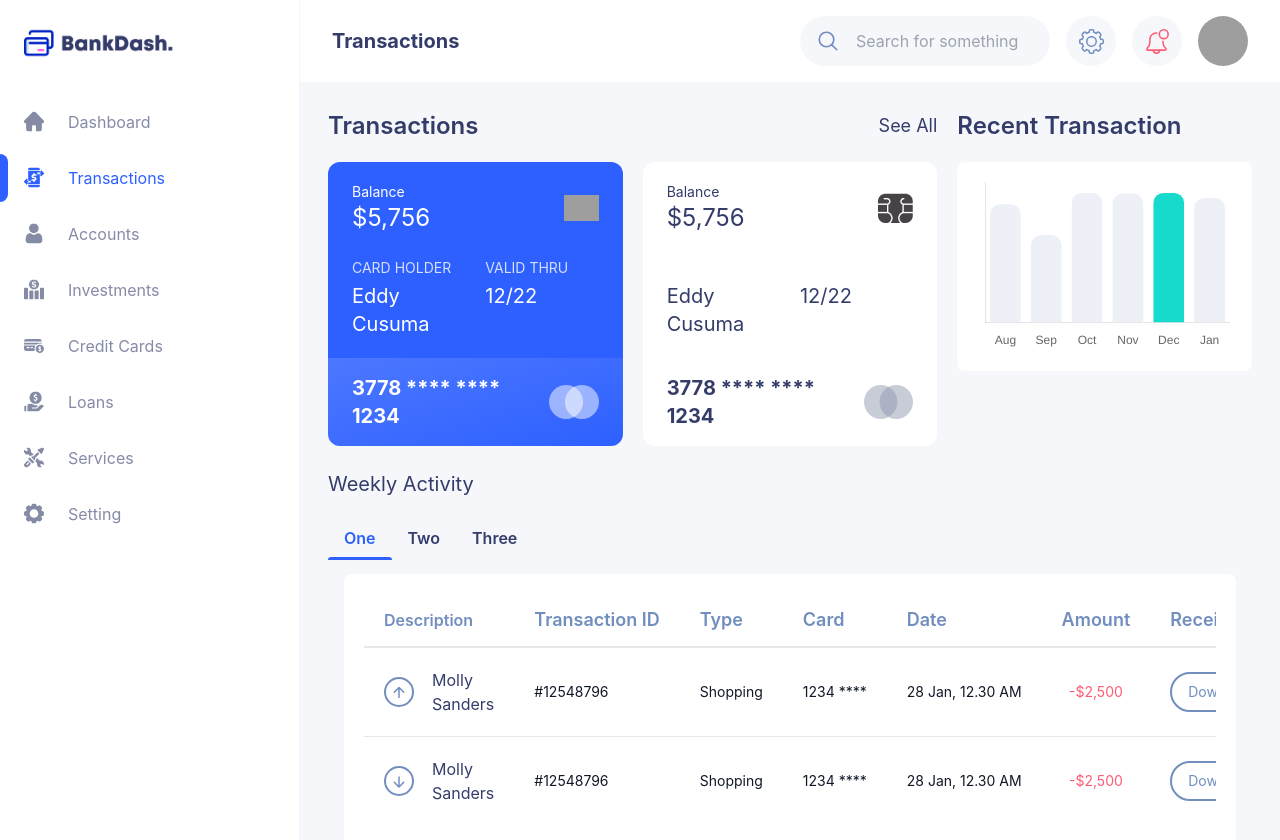
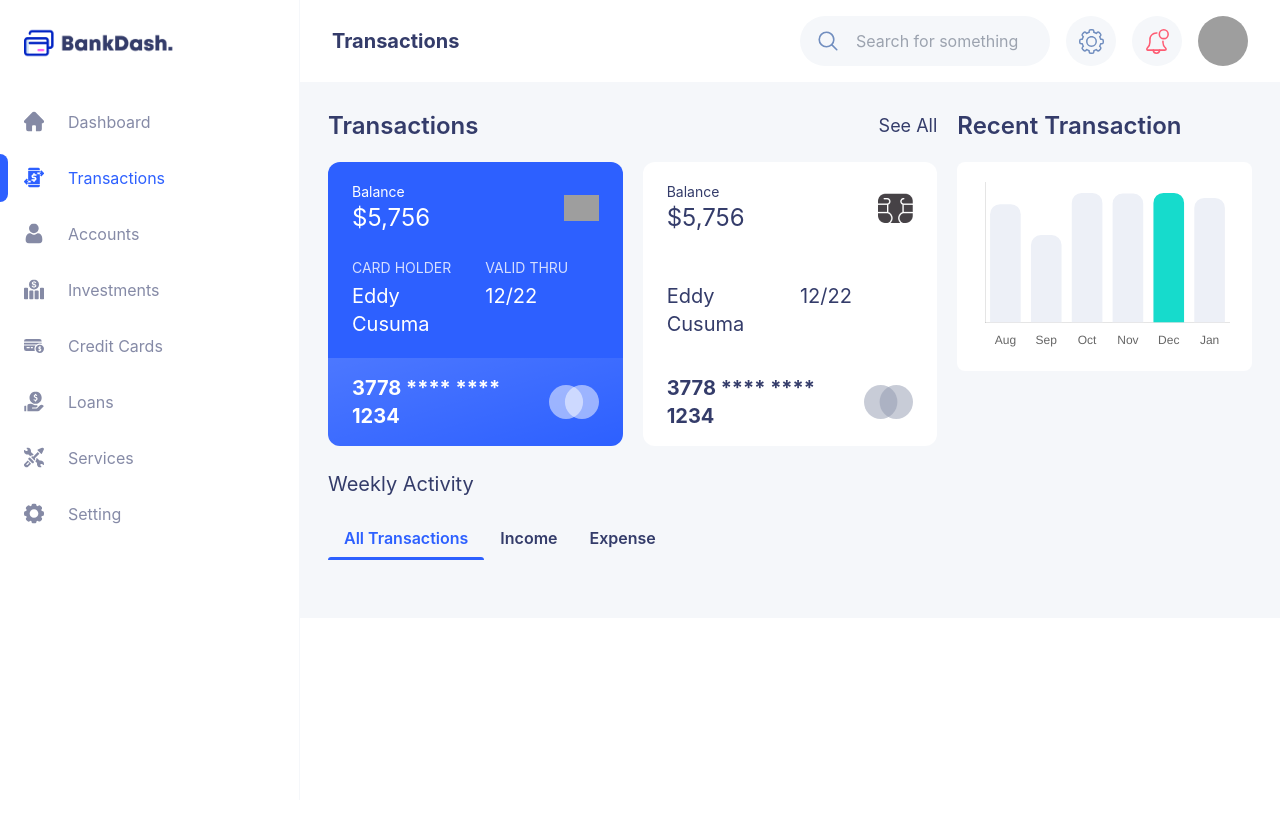
Before and after one commit to nafasebra/bankdash, a React (Vite) app: page /transactions in a window 1280 px wide. Shown: the top 840 px of the page. After the commit the page ends 800 px from the top, so only its background shows below. Built offline with nearby package versions, Linux system fonts and the light colour scheme; grey boxes are pictures that could not be loaded.

Commit message:
mv: move tabbar to tabbar component

```diff
--- a/src/components/ui/tabbar/Tabbar.tsx
+++ b/src/components/ui/tabbar/Tabbar.tsx
@@ -1,18 +1,31 @@
-import React from 'react'
+import { Tab, TabIndicator, TabList, TabPanel, TabPanels, Table, Tabs } from '@chakra-ui/react'
 
 function Tabbar() {
   return (
-    <div className='flex border-b border-gray-200 gap-5'>
-      <button className="py-4 px-2 font-bold text-primary-100 relative after:contents-['*'] after:absolute after:left-0 after:bottom-0 after:right-0 after:w-full after:h-1 after:bg-primary-100 after:rounded-t-lg">
-        All Transactions
-      </button>
-      <button className='py-4 px-2 font-bold text-primary-400'>
-        Income
-      </button>
-      <button className='py-4 px-2 font-bold text-primary-400'>
-        Expense
-      </button>
-    </div>
+    <Tabs position="relative" variant="unstyled">
+      <TabList>
+        <Tab _selected={{color: 'primary.100'}} className='py-4 px-2 font-semibold text-primary-200'>All Transactions</Tab>
+        <Tab _selected={{color: 'primary.100'}} className='py-4 px-2 font-semibold text-primary-200'>Income</Tab>
+        <Tab _selected={{color: 'primary.100'}} className='py-4 px-2 font-semibold text-primary-200'>Expense</Tab>
+      </TabList>
+      <TabIndicator
+        mt="-1.5px"
+        height="3px"
+        borderTopRadius="5px"
+        bg='primary.100'
+      />
+      <TabPanels>
+        <TabPanel>
+          <Table />
+        </TabPanel>
+        <TabPanel>
+          <Table />
+        </TabPanel>
+        <TabPanel>
+          <Table />
+        </TabPanel>
+      </TabPanels>
+    </Tabs>
   )
 }
 
--- a/src/pages/transactions.tsx
+++ b/src/pages/transactions.tsx
@@ -1,10 +1,8 @@
 import { linkEnum } from '@/enums/link'
 import Body from '@/components/layout/Body'
 import CreditCard from '@/components/ui/card/CreditCard'
-import Table from '@/components/ui/table/Table'
 import SimpleBarChart from '@/components/ui/chart/SimpleBarChart'
-// import Tabbar from '@/components/ui/tabbar/Tabbar'
-import { Tabs, TabList, TabPanels, Tab, TabPanel, TabIndicator } from '@chakra-ui/react'
+import Tabbar from '@/components/ui/tabbar/Tabbar'
 
 function Transactions() {
   return (
@@ -27,30 +25,7 @@ function Transactions() {
       </div>
       <div className='flex flex-col gap-5'>
         <p className='text-primary-200 text-xl'>Weekly Activity</p>
-        <Tabs position="relative" variant="unstyled">
-          <TabList>
-            <Tab _selected={{color: 'primary.100'}} className='py-4 px-2 font-semibold text-primary-200'>One</Tab>
-            <Tab _selected={{color: 'primary.100'}} className='py-4 px-2 font-semibold text-primary-200'>Two</Tab>
-            <Tab _selected={{color: 'primary.100'}} className='py-4 px-2 font-semibold text-primary-200'>Three</Tab>
-          </TabList>
-          <TabIndicator
-            mt="-1.5px"
-            height="3px"
-            borderTopRadius="5px"
-            bg='primary.100'
-          />
-          <TabPanels>
-            <TabPanel>
-              <Table />
-            </TabPanel>
-            <TabPanel>
-              <Table />
-            </TabPanel>
-            <TabPanel>
-              <Table />
-            </TabPanel>
-          </TabPanels>
-        </Tabs>
+        <Tabbar />
       </div>
     </Body>
   )
```
